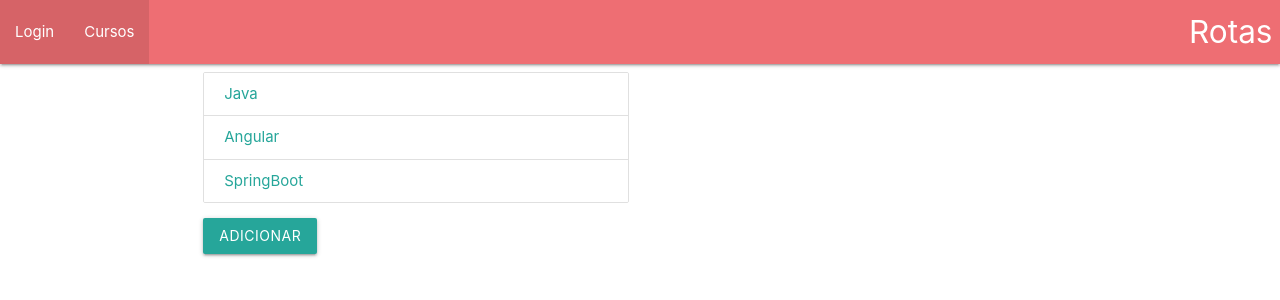
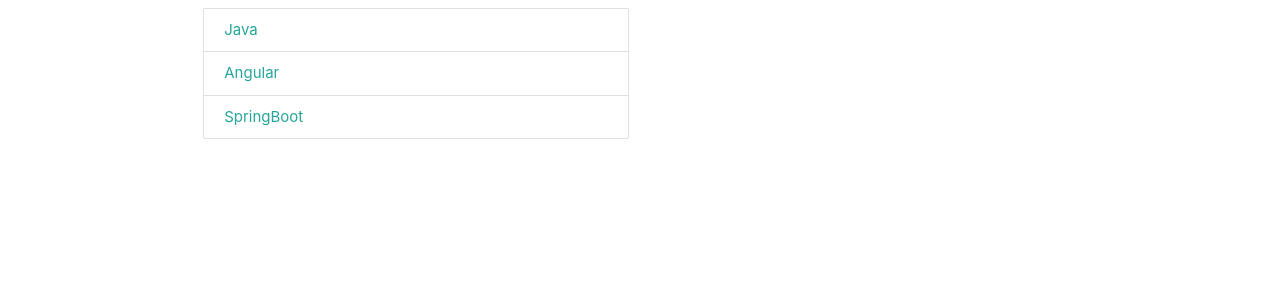
Before and after one commit to Romario-Ferreira/estudos-angular, an Angular app in the folder rotas/: page /cursos in a window 1280 px wide. Shown: the top 300 px of the page. Built offline with nearby package versions, Linux system fonts and the light colour scheme.

Commit message:
Updating login and cursos component

```diff
--- a/rotas/src/app/app.component.html
+++ b/rotas/src/app/app.component.html
@@ -1,8 +1,8 @@
-<nav>
+<nav *ngIf="isUserAuthenticated">
   <div class="nav-wrapper">
     <a routerLink="" class="brand-logo right">Rotas</a>
     <ul id="nav-mobile" class="left hide-on-med-and-down">
-      <li routerLinkActive="active"><a routerLink="/login">Login</a></li>
+      <li routerLinkActive="active" (click)="doLogoff()"><a routerLink="/login">Sair</a></li>
       <li routerLinkActive="active"><a routerLink="/cursos">Cursos</a></li>
       <!-- <li routerLinkActive="active"><a [routerLink]="['/cursos',idCurso.value]">Curso por id</a></li> -->
     </ul>
--- a/rotas/src/app/app.component.ts
+++ b/rotas/src/app/app.component.ts
@@ -1,4 +1,7 @@
 import { Component } from '@angular/core';
+
+import { AuthService } from './login/auth.service';
+import { Subscription } from 'rxjs';
 
 @Component({
   selector: 'app-root',
@@ -7,4 +10,17 @@ import { Component } from '@angular/core';
 })
 export class AppComponent {
   title = 'rotas';
+
+  userAuthSubscription: Subscription;
+  isUserAuthenticated !: boolean;
+
+  constructor(private authService: AuthService){
+    this.userAuthSubscription = this.authService.isAuthenticatedEmiter.subscribe(
+      auth => { this.isUserAuthenticated = auth}
+    );
+  }
+
+  doLogoff(){
+    this.authService.logoff();
+  }
 }
--- a/rotas/src/app/cursos/cursos-routing.module.ts
+++ b/rotas/src/app/cursos/cursos-routing.module.ts
@@ -10,7 +10,7 @@ const cursosRoutes: Routes = [
   {path:'cursos', component: CursosComponent,
     children:[
       {path:'naoEncontrado', component: CursoNaoEncontradoComponent},
-      {path:'novo', component: CursosFormComponent},
+      // {path:'novo', component: CursosFormComponent},
       {path:':id', component: CursoDetalheComponent},
       {path:':id/editar', component: CursosFormComponent}
     ]}
--- a/rotas/src/app/cursos/cursos.component.html
+++ b/rotas/src/app/cursos/cursos.component.html
@@ -1,16 +1,14 @@
 <div class="row">
   <div class="col s6">
-    <!-- Grey navigation panel -->
     <div class="collection">
       <a [routerLink]="['/cursos',curso.id]"  class="collection-item"
       *ngFor="let curso of cursos ">{{ curso?.nome }}</a>
     </div>
-    <a class="waves-effect waves-light btn"
-    [routerLink]="['/cursos/novo']">Adicionar</a>
+    <!-- <a class="waves-effect waves-light btn"
+    [routerLink]="['/cursos/novo']">Adicionar</a> -->
   </div>
 
   <div class="col 6">
-    <!-- Teal page content  -->
     <router-outlet></router-outlet>
   </div>
 </div>
--- a/rotas/src/app/login/auth.service.ts
+++ b/rotas/src/app/login/auth.service.ts
@@ -1,4 +1,4 @@
-import { Injectable } from '@angular/core';
+import { EventEmitter, Injectable } from '@angular/core';
 import { Router } from '@angular/router';
 
 import { User } from './user';
@@ -14,6 +14,7 @@ export class AuthService {
     password: '123456'
   }
 
+  isAuthenticatedEmiter: EventEmitter<boolean> = new EventEmitter;
   isAuthenticated: boolean = false;
 
   constructor(
@@ -23,13 +24,15 @@ export class AuthService {
   authUsuario(usuario: User){
     if(this.usuario.email == usuario.email &&
       this.usuario.password == usuario.password){
-      this.isAuthenticated = true;
+      this.isAuthenticatedEmiter.emit(this.isAuthenticated = true);
       this.router.navigate(['/']);
     }else{
       this.router.navigate(['/login']);
     }
-    return this.isAuthenticated;
+   return this.isAuthenticated;
   }
 
-
+  logoff(){
+    this.isAuthenticatedEmiter.emit(this.isAuthenticated = false);
+  }
 }
--- a/rotas/src/app/login/login.component.ts
+++ b/rotas/src/app/login/login.component.ts
@@ -1,4 +1,4 @@
-import { Component, ElementRef, Renderer2 } from '@angular/core';
+import { Component } from '@angular/core';
 import { User } from './user';
 import { AuthService } from './auth.service';
 
@@ -14,18 +14,19 @@ export class LoginComponent {
 
   constructor(
     private authService: AuthService,
-    private renderer: Renderer2,
-    private el: ElementRef
+    // private renderer: Renderer2,
+    // private el: ElementRef
   ){
 
   }
 
   fazerLogin(){
       if(!this.authService.authUsuario(this.usuario)){
-        let span = this.renderer.createElement('span');
-        let textSpan = this.renderer.createText('Email ou Senha invalidos');
-        this.renderer.appendChild(span,textSpan);
-        this.renderer.appendChild(this.el.nativeElement,span)
+        // let span = this.renderer.createElement('span');
+        // let textSpan = this.renderer.createText('Email ou Senha invalidos');
+        // this.renderer.appendChild(span,textSpan);
+        // this.renderer.appendChild(this.el.nativeElement,span)
+        alert('Email ou senha invalidos');
       }
   }
 
```
